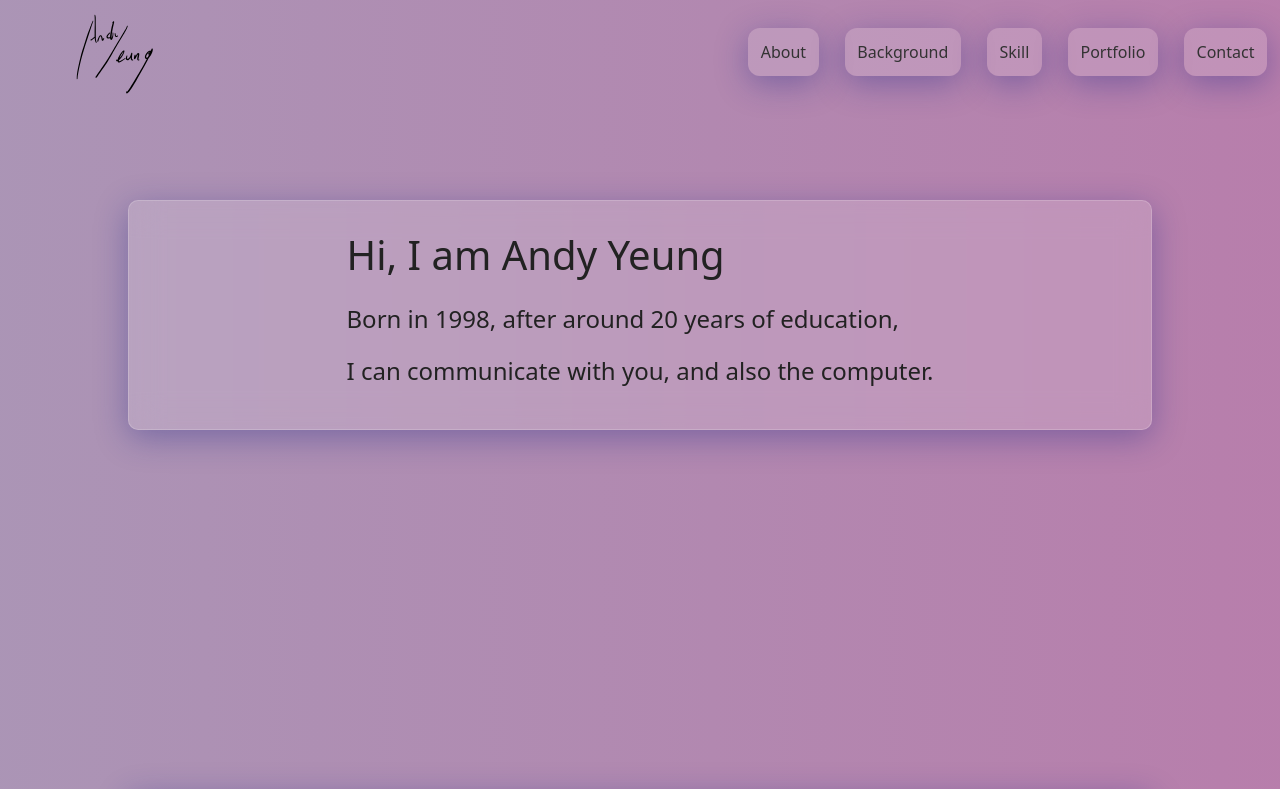
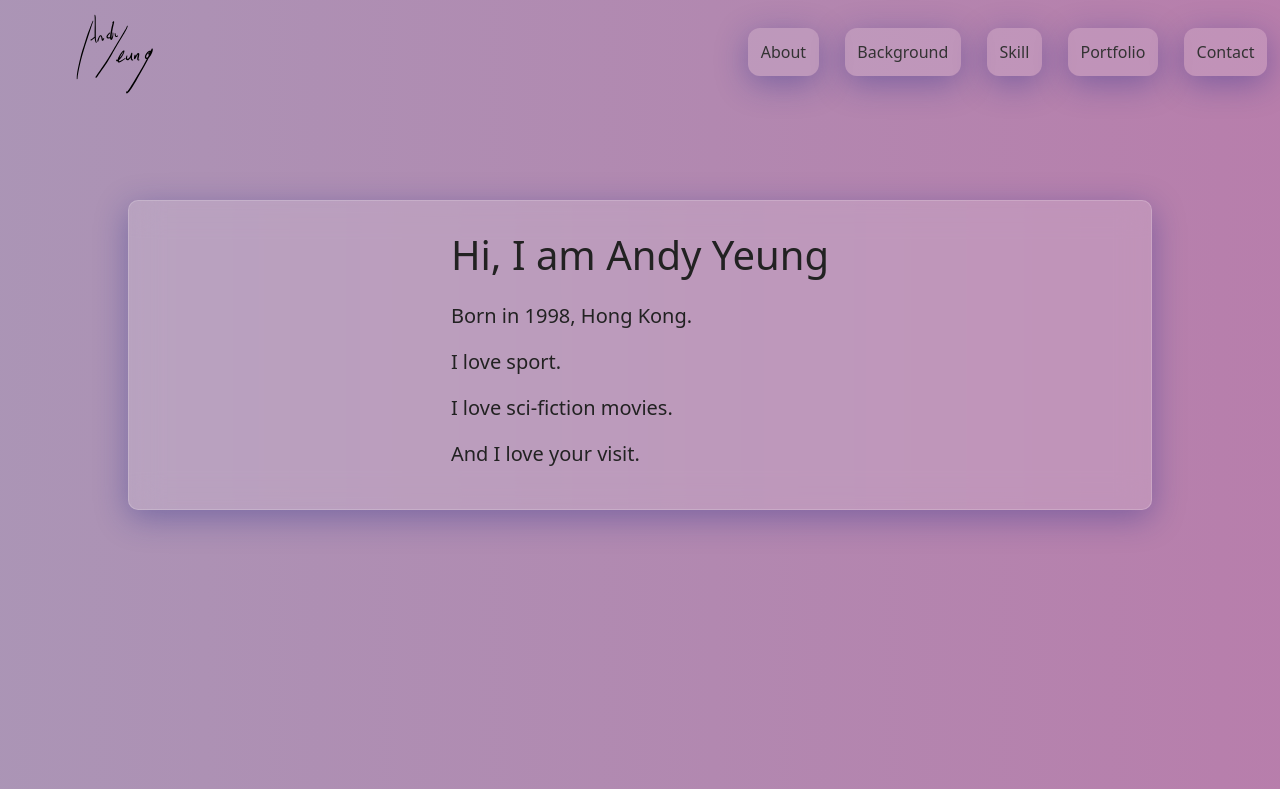
Before and after one commit to andyeung523/portfolio-page, a React (Create React App) app: page / in a window 1280 px wide. Shown: the top 789 px of the page. Built offline with nearby package versions, Linux system fonts and the light colour scheme.

Commit message:
update font sizr and self des

```diff
--- a/src/App.css
+++ b/src/App.css
@@ -107,7 +107,7 @@ body {
 }
 
 .small-txt {
-    font-size: 3vh;
+    font-size: 2.5vh;
 }
 
 .mycontainer {
@@ -155,9 +155,11 @@ body {
 }
 
 .ele{
+
     width: 100%;
     padding-top: 20vh;
     padding-bottom: 20vh;
+
     display: flex;
     justify-content: center;
 }
--- a/src/components/content/bkgd/background.js
+++ b/src/components/content/bkgd/background.js
@@ -5,7 +5,7 @@ import ust_badge from '../../../asset/img/UST_L3.svg'
 export default function Bkgd() {
     return (
         <section id="bkgd" class="ele">
-            <div className="center glass" id="bkgd-con" >
+            <div className="center glass " id="bkgd-con" >
                 <div id="#bkgd-content ">
                     <div class="d-flex justify-content-between">
                         <div class="container ">
--- a/src/components/content/selfintro/selfIntro.js
+++ b/src/components/content/selfintro/selfIntro.js
@@ -18,10 +18,16 @@ export default function SelfIntro() {
                             Hi, I am Andy Yeung
                         </p>
                         <p className="small-txt">
-                            Born in 1998, after around 20 years of education,
+                            Born in 1998, Hong Kong.
                         </p>
                         <p className="small-txt">
-                            I can communicate with you, and also the computer.
+                            I love sport.
+                        </p>
+                        <p className="small-txt">
+                            I love sci-fiction movies.
+                        </p>
+                        <p className="small-txt">
+                            And I love your visit.
                         </p>
                     </div>
                 </div>
```
